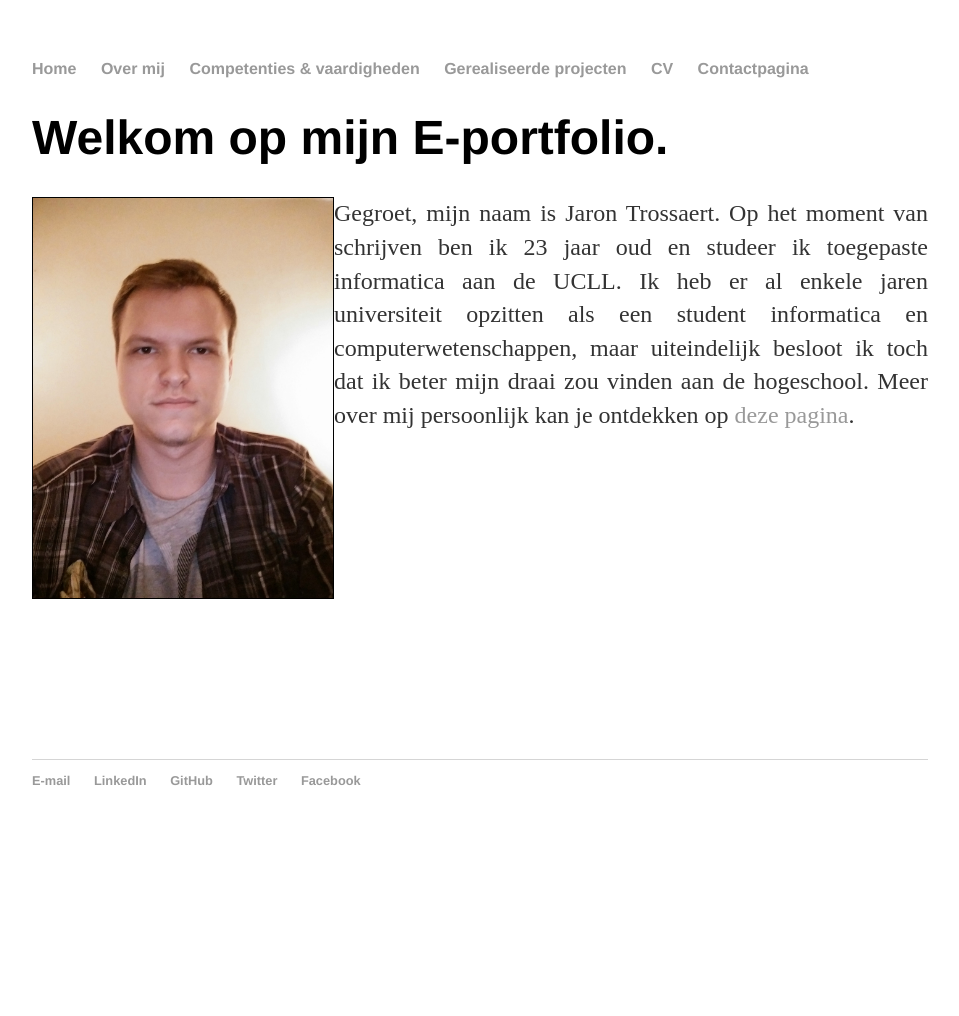
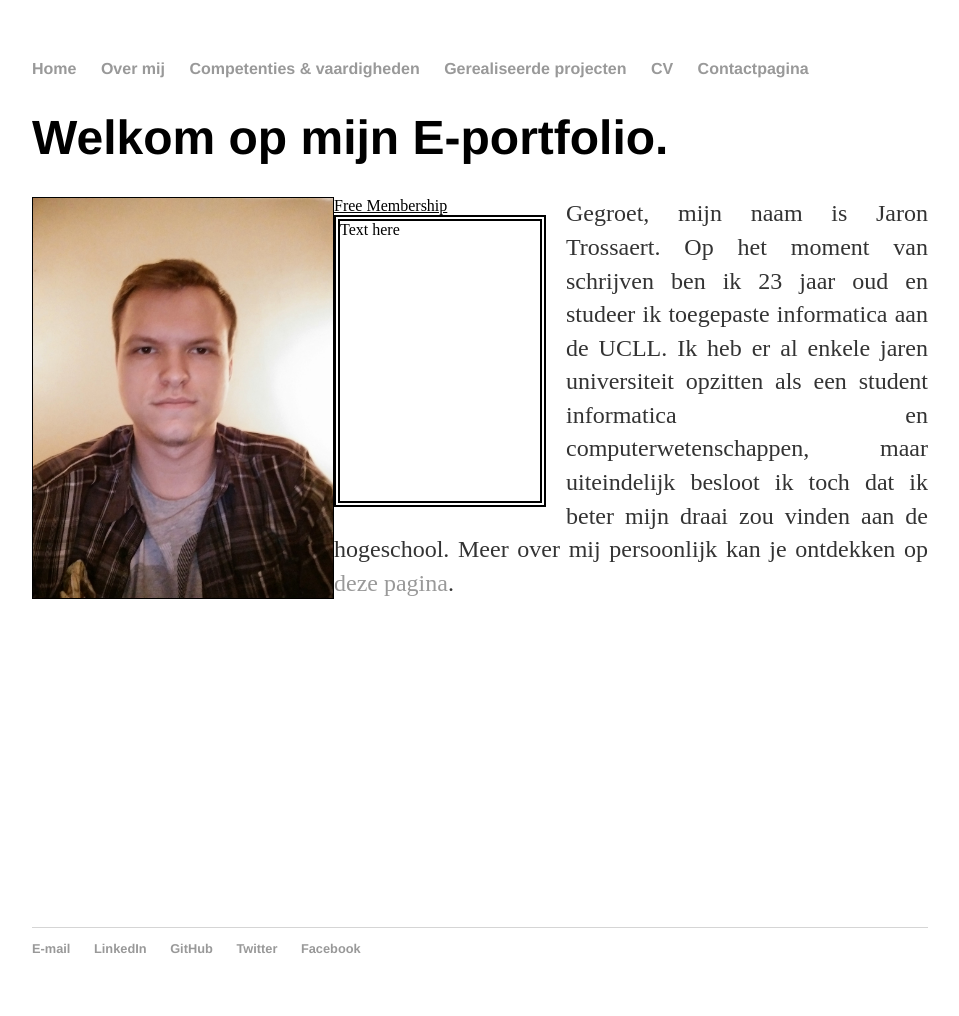
Before and after one commit to Jornax/Jornax.github.io, a Jekyll site: the page built from index.html, in a window 1280 px wide. Shown: the whole page, without its empty margins (160-1119 px from the left). Built offline with Jekyll 4.4.1, drawn with Linux system fonts in a browser that asks for light colours; before the commit the page ends 900 px from its top, so only the background shows below that.

Commit message:
Update index.html

```diff
--- a/index.html
+++ b/index.html
@@ -5,6 +5,9 @@ title: E-portfolio van Jaron Trossaert
  <div class="blurb">
  	<h1>Welkom op mijn E-portfolio.</h1>
   <div style="float: left;"><img src="tmpPhoto.jpg" width="300px" border="1px"></div>
+  <div style="float:left; margin-right: 20px;"><u>Free Membership</u>
+<div style="width:200px;height:280px;border:6px double black;">Text here</div>
+</div>
   <p STYLE="text-align: justify;">Gegroet, mijn naam is Jaron Trossaert. Op het moment van schrijven ben ik 23 jaar oud
  	en studeer ik toegepaste informatica aan de UCLL. Ik heb er al enkele jaren universiteit opzitten als
  	een student informatica en computerwetenschappen, maar uiteindelijk besloot ik toch dat ik beter mijn draai
```
